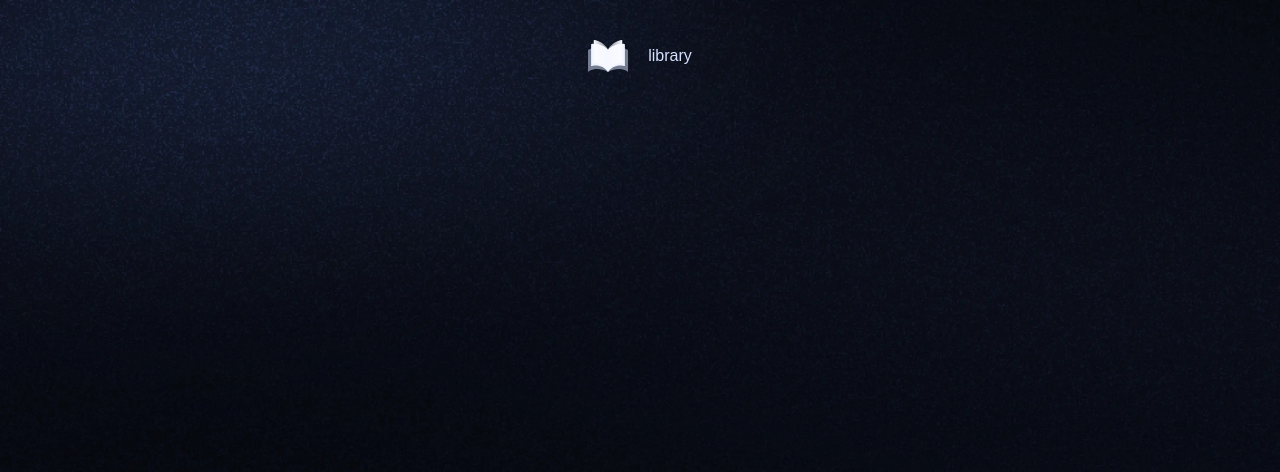
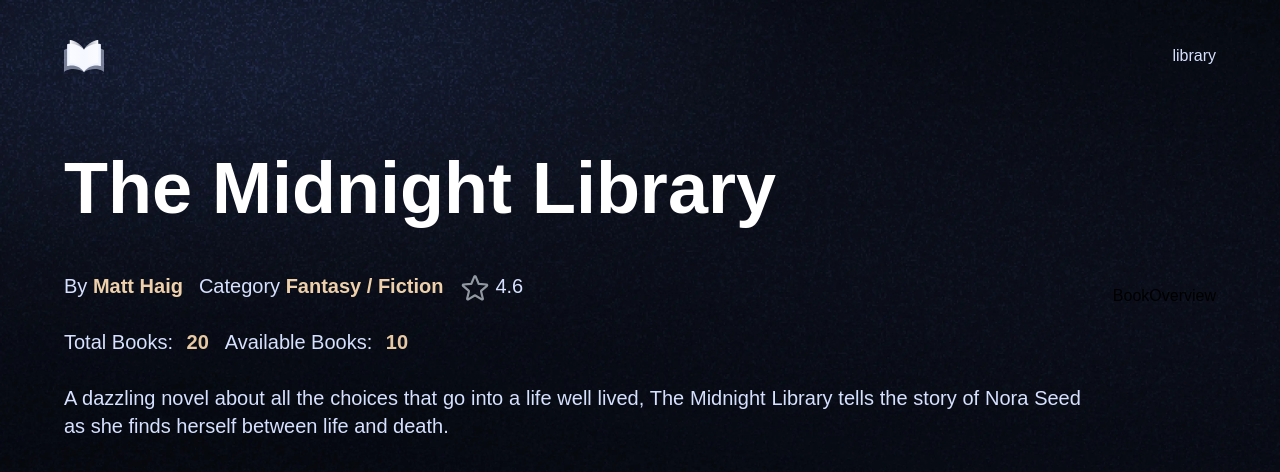
Before and after one commit to watashi407/library_management, a Next.js app: page / in a window 1280 px wide. Shown: the top 472 px of the page. Built offline with nearby package versions, Linux system fonts and the light colour scheme; a web font is replaced by a local one.

Commit message:
add bookoverview

```diff
--- a/app/(root)/page.tsx
+++ b/app/(root)/page.tsx
@@ -1,7 +1,16 @@
+import BookList from "@/components/BookList";
+import BookOverview from "@/components/BookOverview";
+import { sampleBooks } from "@/constant";
+
 export default function Home() {
   return (
     <>
-      <main className="contain-"></main>
+      <BookOverview {...sampleBooks[0]} />
+      {/* <BookList
+        title="Latest Books"
+        books={sampleBooks}
+        containerClassname="mt-28"
+      /> */}
     </>
   );
 }
--- /dev/null
+++ b/components/BookList.tsx
@@ -0,0 +1,8 @@
+"use client";
+import React from "react";
+
+function BookList() {
+  return <section className=""></section>;
+}
+
+export default BookList;
--- /dev/null
+++ b/components/BookOverview.tsx
@@ -0,0 +1,55 @@
+"use client";
+
+import { Book, BookSample } from "@/types";
+import Image from "next/image";
+import React from "react";
+
+function BookOverview({
+  id,
+  title,
+  author,
+  genre,
+  rating,
+  total_copies,
+  available_copies,
+  description,
+  color,
+  cover,
+  video,
+  summary,
+}: BookSample) {
+  return (
+    <section className="book-overview">
+      <div className="flex flex-1 flex-col gap-5" key={id}>
+        <h1>{title}</h1>
+        <div className="book-info">
+          <p>
+            By <span className="font-semibold text-light-200">{author}</span>
+          </p>
+          <p>
+            Category{" "}
+            <span className="font-semibold text-light-200">{genre}</span>
+          </p>
+          <div className="flex flex-row gap-1">
+            <Image src="/icons/star.svg" alt="star" width={32} height={22} />
+            <p>{rating}</p>
+          </div>
+        </div>
+
+        <div className="book-copies">
+          <p>
+            Total Books: <span>{total_copies}</span>
+          </p>
+          <p>
+            Available Books: <span>{available_copies}</span>
+          </p>
+        </div>
+
+        <p className="book-description">{description}</p>
+      </div>
+      BookOverview
+    </section>
+  );
+}
+
+export default BookOverview;
--- /dev/null
+++ b/constant/index.ts
@@ -0,0 +1,192 @@
+export const navigationLinks = [
+  {
+    href: "/library",
+    label: "Library",
+  },
+
+  {
+    img: "/icons/user.svg",
+    selectedImg: "/icons/user-fill.svg",
+    href: "/my-profile",
+    label: "My Profile",
+  },
+];
+
+export const adminSideBarLinks = [
+  {
+    img: "/icons/admin/home.svg",
+    route: "/admin",
+    text: "Home",
+  },
+  {
+    img: "/icons/admin/users.svg",
+    route: "/admin/users",
+    text: "All Users",
+  },
+  {
+    img: "/icons/admin/book.svg",
+    route: "/admin/books",
+    text: "All Books",
+  },
+  {
+    img: "/icons/admin/bookmark.svg",
+    route: "/admin/book-requests",
+    text: "Borrow Requests",
+  },
+  {
+    img: "/icons/admin/user.svg",
+    route: "/admin/account-requests",
+    text: "Account Requests",
+  },
+];
+
+export const FIELD_NAMES = {
+  fullName: "Full name",
+  email: "Email",
+  universityId: "University ID Number",
+  password: "Password",
+  universityCard: "Upload University ID Card",
+};
+
+export const FIELD_TYPES = {
+  fullName: "text",
+  email: "email",
+  universityId: "number",
+  password: "password",
+};
+
+export const sampleBooks = [
+  {
+    id: 1,
+    title: "The Midnight Library",
+    author: "Matt Haig",
+    genre: "Fantasy / Fiction",
+    rating: 4.6,
+    total_copies: 20,
+    available_copies: 10,
+    description:
+      "A dazzling novel about all the choices that go into a life well lived, The Midnight Library tells the story of Nora Seed as she finds herself between life and death.",
+    color: "#1c1f40",
+    cover: "https://m.media-amazon.com/images/I/81J6APjwxlL.jpg",
+    video: "/sample-video.mp4?updatedAt=1722593504152",
+    summary:
+      "A dazzling novel about all the choices that go into a life well lived, The Midnight Library tells the story of Nora Seed as she finds herself between life and death. A dazzling novel about all the choices that go into a life well lived, The Midnight Library tells the story of Nora Seed as she finds herself between life and death.",
+  },
+  {
+    id: 2,
+    title: "Atomic Habits",
+    author: "James Clear",
+    genre: "Self-Help / Productivity",
+    rating: 4.9,
+    total_copies: 99,
+    available_copies: 50,
+    description:
+      "A revolutionary guide to making good habits, breaking bad ones, and getting 1% better every day.",
+    color: "#fffdf6",
+    cover: "https://m.media-amazon.com/images/I/81F90H7hnML.jpg",
+    video: "/sample-video.mp4?updatedAt=1722593504152",
+    summary:
+      "A revolutionary guide to making good habits, breaking bad ones, and getting 1% better every day.",
+  },
+  {
+    id: 3,
+    title: "You Don't Know JS: Scope & Closures",
+    author: "Kyle Simpson",
+    genre: "Computer Science / JavaScript",
+    rating: 4.7,
+    total_copies: 9,
+    available_copies: 5,
+    description:
+      "An essential guide to understanding the core mechanisms of JavaScript, focusing on scope and closures.",
+    color: "#f8e036",
+    cover:
+      "https://m.media-amazon.com/images/I/7186YfjgHHL._AC_UF1000,1000_QL80_.jpg",
+    video: "/sample-video.mp4?updatedAt=1722593504152",
+    summary:
+      "An essential guide to understanding the core mechanisms of JavaScript, focusing on scope and closures.",
+  },
+  {
+    id: 4,
+    title: "The Alchemist",
+    author: "Paulo Coelho",
+    genre: "Philosophy / Adventure",
+    rating: 4.5,
+    total_copies: 78,
+    available_copies: 50,
+    description:
+      "A magical tale of Santiago, an Andalusian shepherd boy, who embarks on a journey to find a worldly treasure.",
+    color: "#ed6322",
+    cover:
+      "https://m.media-amazon.com/images/I/61HAE8zahLL._AC_UF1000,1000_QL80_.jpg",
+    video: "/sample-video.mp4?updatedAt=1722593504152",
+    summary:
+      "A magical tale of Santiago, an Andalusian shepherd boy, who embarks on a journey to find a worldly treasure.",
+  },
+  {
+    id: 5,
+    title: "Deep Work",
+    author: "Cal Newport",
+    genre: "Self-Help / Productivity",
+    rating: 4.7,
+    total_copies: 23,
+    available_copies: 23,
+    description:
+      "Rules for focused success in a distracted world, teaching how to cultivate deep focus to achieve peak productivity.",
+    color: "#ffffff",
+    cover: "https://m.media-amazon.com/images/I/81JJ7fyyKyS.jpg",
+    video: "/sample-video.mp4?updatedAt=1722593504152",
+    summary:
+      "Rules for focused success in a distracted world, teaching how to cultivate deep focus to achieve peak productivity.",
+  },
+  {
+    id: 6,
+    title: "Clean Code",
+    author: "Robert C. Martin",
+    genre: "Computer Science / Programming",
+    rating: 4.8,
+    total_copies: 56,
+    available_copies: 56,
+    description:
+      "A handbook of agile software craftsmanship, offering best practices and principles for writing clean and maintainable code.",
+    color: "#080c0d",
+    cover:
+      "https://m.media-amazon.com/images/I/71T7aD3EOTL._UF1000,1000_QL80_.jpg",
+    video: "/sample-video.mp4?updatedAt=1722593504152",
+    summary:
+      "A handbook of agile software craftsmanship, offering best practices and principles for writing clean and maintainable code.",
+  },
+  {
+    id: 7,
+    title: "The Pragmatic Programmer",
+    author: "Andrew Hunt, David Thomas",
+    genre: "Computer Science / Programming",
+    rating: 4.8,
+    total_copies: 25,
+    available_copies: 3,
+    description:
+      "A timeless guide for developers to hone their skills and improve their programming practices.",
+    color: "#100f15",
+    cover:
+      "https://m.media-amazon.com/images/I/71VStSjZmpL._AC_UF1000,1000_QL80_.jpg",
+    video: "/sample-video.mp4?updatedAt=1722593504152",
+    summary:
+      "A timeless guide for developers to hone their skills and improve their programming practices.",
+  },
+  {
+    id: 8,
+    title: "The Psychology of Money",
+    author: "Morgan Housel",
+    genre: "Finance / Self-Help",
+    rating: 4.8,
+    total_copies: 10,
+    available_copies: 5,
+    description:
+      "Morgan Housel explores the unique behaviors and mindsets that shape financial success and decision-making.",
+    color: "#ffffff",
+    cover:
+      "https://m.media-amazon.com/images/I/81Dky+tD+pL._AC_UF1000,1000_QL80_.jpg",
+    video: "/sample-video.mp4?updatedAt=1722593504152",
+    summary:
+      "Morgan Housel explores the unique behaviors and mindsets that shape financial success and decision-making.",
+  },
+];
```
Also changed, not shown: types.d.ts (added, +58 -0 lines).
